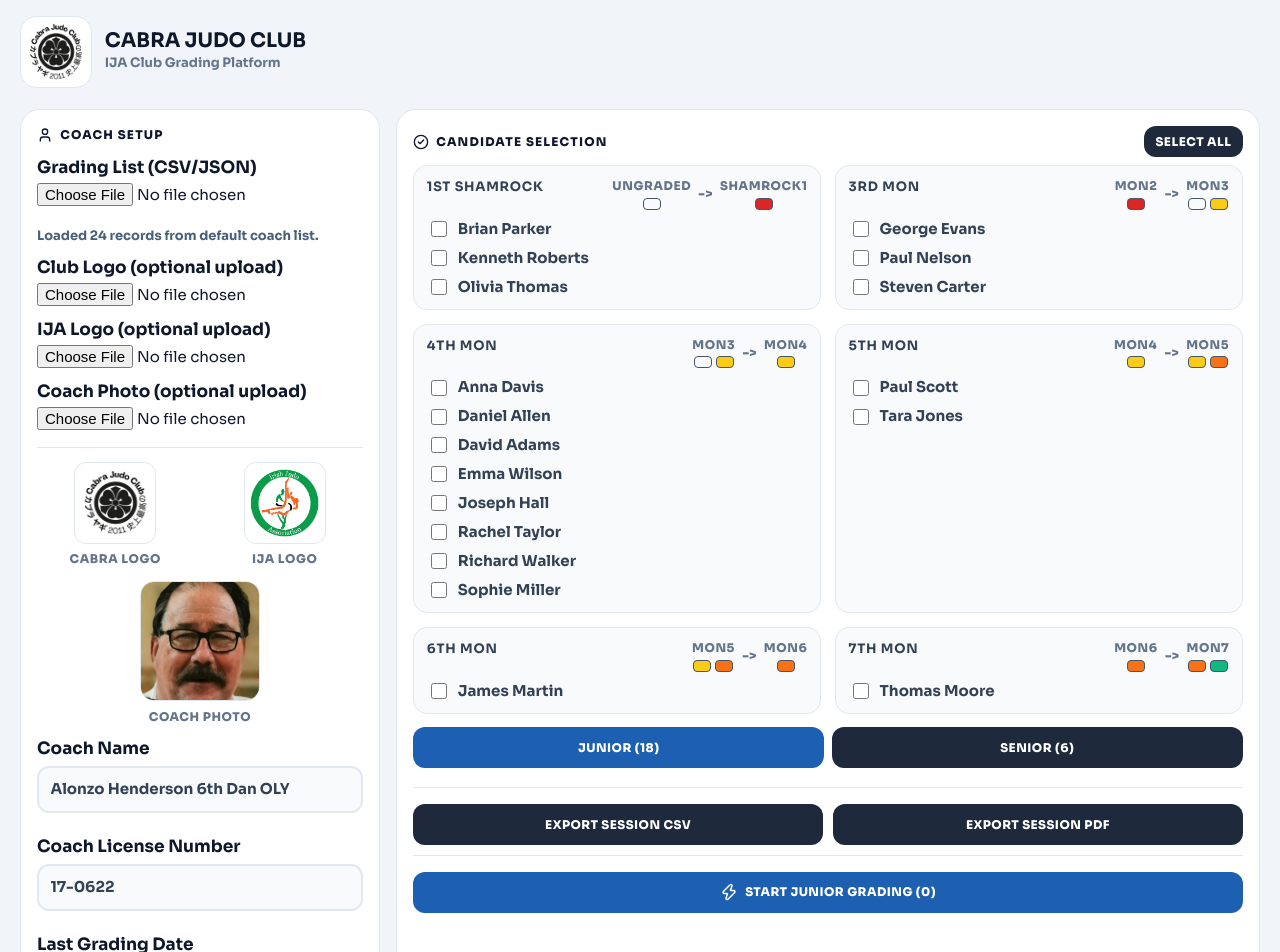
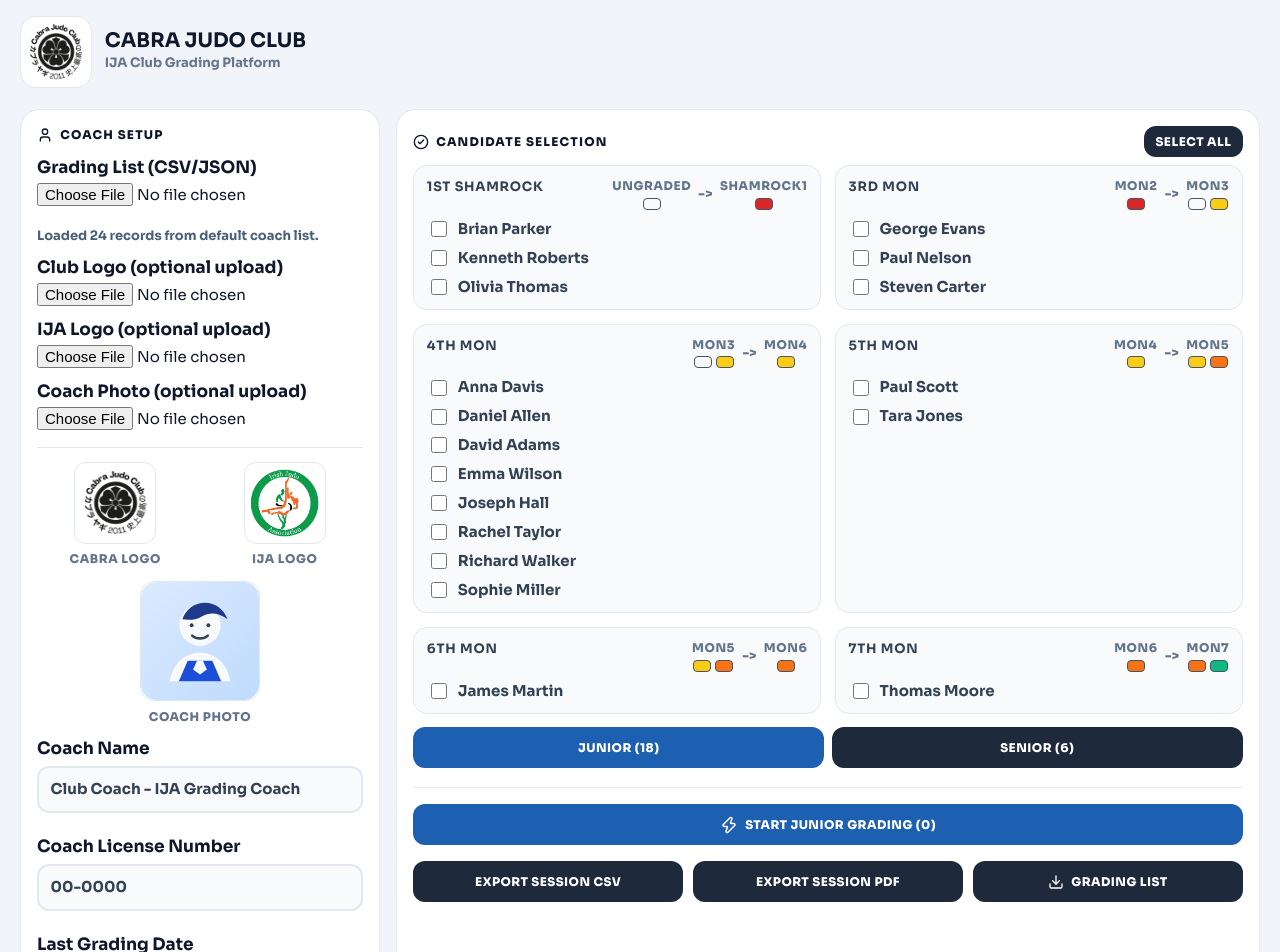
Before and after one commit to moloned/CabraGrading, a React (Vite) app: page / in a window 1280 px wide. Shown: the top 952 px of the page. Built offline with nearby package versions, Linux system fonts and the light colour scheme.

Commit message:
Adjust grading actions and default coach data

```diff
--- a/src/App.css
+++ b/src/App.css
@@ -497,10 +497,8 @@ textarea {
 
 .coach-export-actions {
   display: grid;
-  grid-template-columns: repeat(2, minmax(0, 1fr));
+  grid-template-columns: repeat(auto-fit, minmax(150px, 1fr));
   gap: 0.6rem;
-  padding-bottom: 0.6rem;
-  border-bottom: 1px solid var(--slate-200);
 }
 
 .coach-export-actions .btn {
--- a/src/App.jsx
+++ b/src/App.jsx
@@ -20,15 +20,16 @@ const BELT_IMAGE = publicAsset('/belts/white.svg')
 const MASCOT_IMAGE = publicAsset('/clean/JudoMonkey-nobg.png')
 const SENIOR_MASCOT_IMAGE = publicAsset('/CabraGOATS.png')
 const DEFAULT_COACH_CSV = publicAsset('/GradingList.csv')
-const DEFAULT_COACH_PHOTO = publicAsset('/alonzo.jpg')
+const DEFAULT_COACH_PHOTO = publicAsset('/coach-placeholder.svg')
 const getTodayDateString = () => new Date().toLocaleDateString('en-GB')
 const DEFAULT_LAST_GRADING_DATE = '23/5/2025'
 const DEFAULT_COACH_DETAILS = {
-  name: 'Alonzo Henderson',
-  title: '6th Dan OLY',
-  licenseNumber: '17-0622',
+  name: 'Club Coach',
+  title: 'IJA Grading Coach',
+  licenseNumber: '00-0000',
   club: 'Cabra Judo Club'
 }
+const DEFAULT_COACH_LABEL = [DEFAULT_COACH_DETAILS.name, DEFAULT_COACH_DETAILS.title].filter(Boolean).join(' - ')
 
 const BELT_BY_GRADE = {
   '1s': publicAsset('/belts/red.svg'),
@@ -1151,7 +1152,7 @@ function App() {
     licenseNumber: '',
     lastCoachingDate: DEFAULT_LAST_GRADING_DATE,
     club: 'Cabra Judo Club',
-    coach: 'Alonzo Henderson 6th Dan OLY',
+    coach: DEFAULT_COACH_LABEL,
     gradingOfficerLicense: DEFAULT_COACH_DETAILS.licenseNumber,
     gradingDate: getTodayDateString()
   })
@@ -2062,7 +2063,7 @@ function App() {
       licenseNumber: '',
       lastCoachingDate: DEFAULT_LAST_GRADING_DATE,
       club: 'Cabra Judo Club',
-      coach: 'Alonzo Henderson 6th Dan OLY',
+      coach: DEFAULT_COACH_LABEL,
       gradingOfficerLicense: DEFAULT_COACH_DETAILS.licenseNumber,
       gradingDate: getTodayDateString()
     })
@@ -2640,6 +2641,10 @@ function App() {
         </div>
 
         <div className="coach-candidates-footer">
+          <button className="btn btn-primary coach-start" onClick={startCoachGrading}>
+            <Zap size={18} /> Start {coachGroupFilter === 'senior' ? 'Senior' : 'Junior'} Grading ({selectedCoachCount})
+          </button>
+
           <div className="coach-export-actions" role="group" aria-label="Export grading session records">
             <button
               type="button"
@@ -2657,11 +2662,14 @@ function App() {
             >
               Export Session PDF
             </button>
+            <button
+              type="button"
+              className="btn btn-dark"
+              onClick={downloadGradingList}
+            >
+              <Download size={16} /> Grading List
+            </button>
           </div>
-
-          <button className="btn btn-primary coach-start" onClick={startCoachGrading}>
-            <Zap size={18} /> Start {coachGroupFilter === 'senior' ? 'Senior' : 'Junior'} Grading ({selectedCoachCount})
-          </button>
         </div>
       </section>
     </div>
```
Also changed, not shown: public/coach-placeholder.svg (added).
